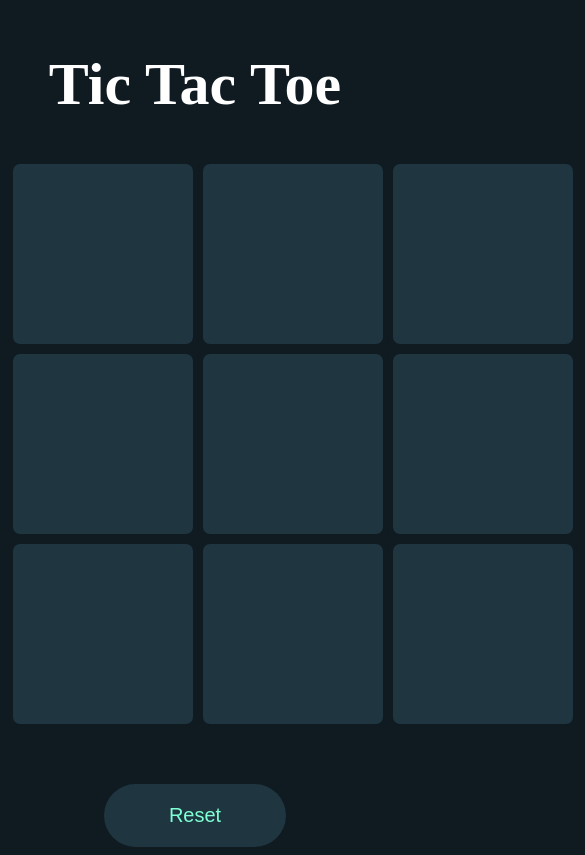
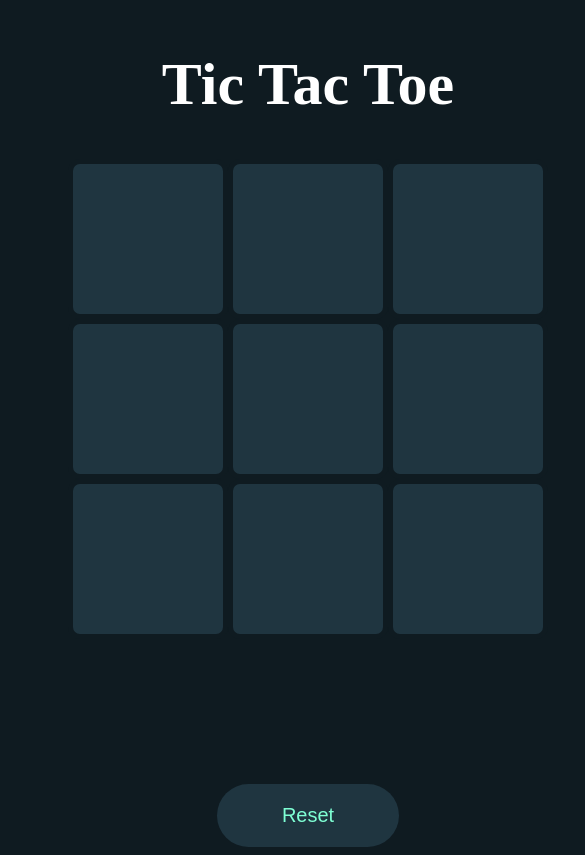
Before and after one commit to sabbirsami/tic-tac-toe-reactjs, a React (Vite) app: page / in a window 390 px wide. Shown: the top 855 px of the page, 585 px wide, since content can reach past the window. Built offline with nearby package versions, Linux system fonts and the light colour scheme.

Commit message:
make responsive

```diff
--- a/src/Components/TicTacToe.jsx
+++ b/src/Components/TicTacToe.jsx
@@ -83,9 +83,9 @@ function TicTacToe() {
     const won = (winner) => {
         setLock(true);
         if (winner === "x") {
-            titleRef.current.innerHTML = `Congratulation: <img src="${crossIcon}" alt="" /> you won the game`;
+            titleRef.current.innerHTML = `<p>Congratulation: <img src="${crossIcon}" alt="" /> you won the game</p>`;
         } else {
-            titleRef.current.innerHTML = `Congratulation: <img src="${circleIcon}" alt="" /> you won the game`;
+            titleRef.current.innerHTML = `<p>Congratulation: <img src="${circleIcon}" alt="" /> you won the game</p>`;
         }
     };
     const reset = () => {
--- a/src/Style.css
+++ b/src/Style.css
@@ -3,6 +3,8 @@ body {
 }
 .container {
     text-align: center;
+    min-width: 600px;
+    margin: auto;
 }
 .title {
     margin-top: 50px;
@@ -24,14 +26,15 @@ button.reset {
 }
 .container .board {
     height: 600px;
-    width: 564px;
+    width: 554px;
     display: flex;
+    justify-content: center;
     margin: auto;
 }
 .container .board .boxes {
     display: flex;
-    height: 180px;
-    width: 180px;
+    height: 150px;
+    width: 150px;
     background-color: #1f3540;
     border: 5px solid #0f1b21;
     border-radius: 12px;
@@ -39,9 +42,9 @@ button.reset {
 }
 
 .container .board .boxes img {
-    margin: 60px;
+    margin: 50px;
 }
 .container .title img {
-    padding: 20px;
+    padding: 0px 20px;
     width: 50px;
 }
```
